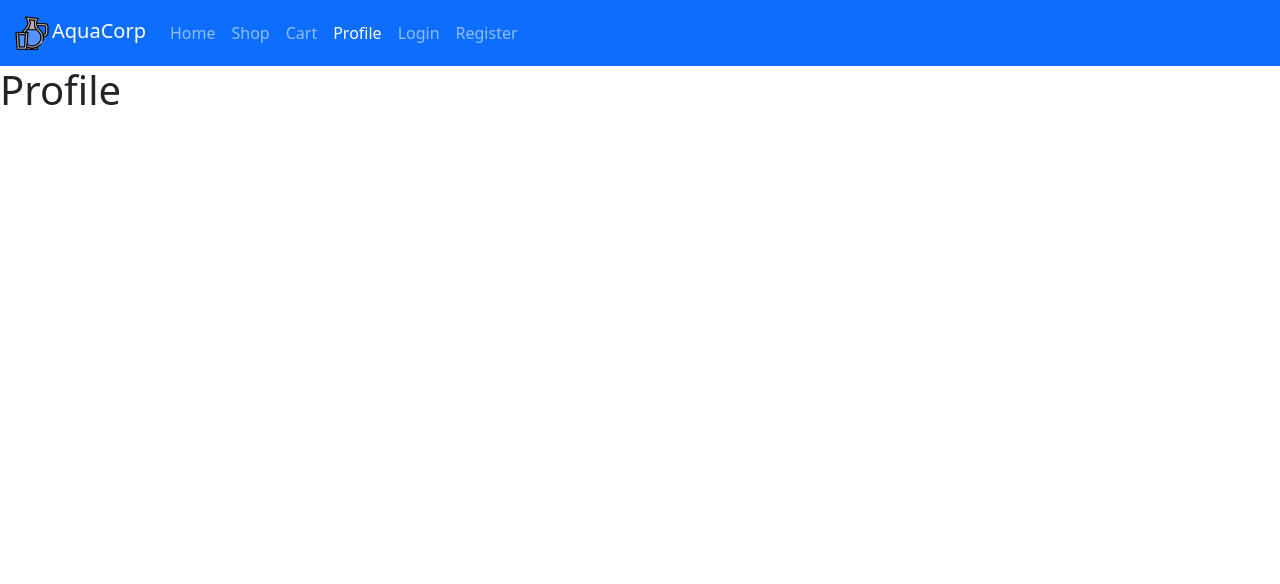
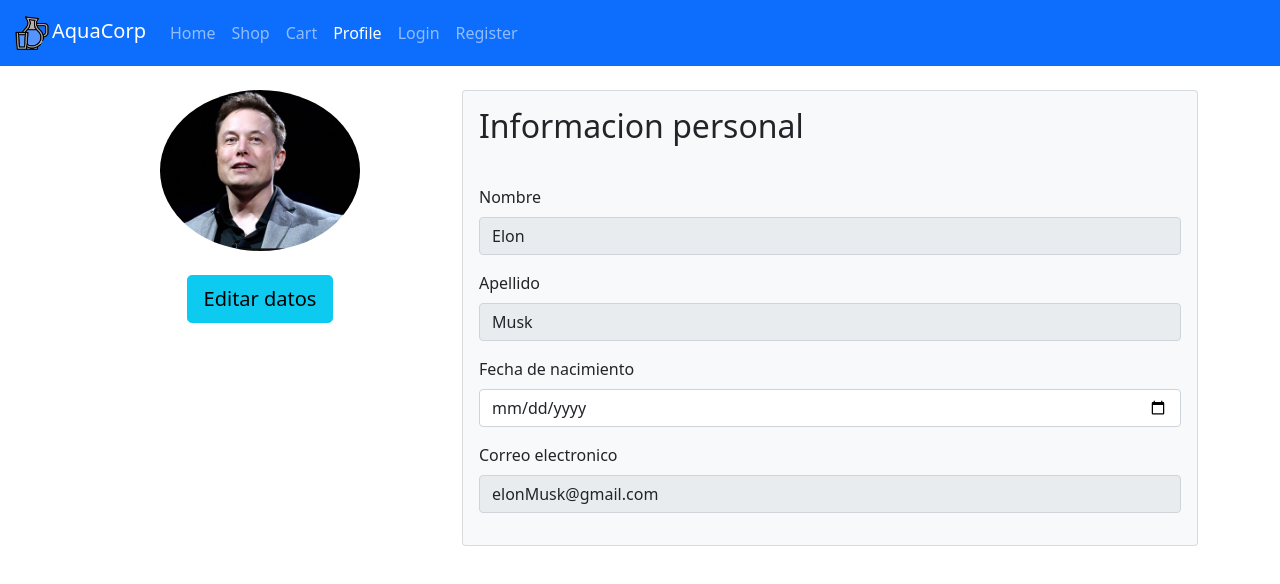
Before and after one commit to Carlos1408/aquacorp_ui, a React (Create React App) app: page /profile in a window 1280 px wide. Shown: the top 584 px of the page. Built offline with nearby package versions, Linux system fonts and the light colour scheme.

Commit message:
Ui de profile y login creados

```diff
--- a/src/data/user.json
+++ b/src/data/user.json
@@ -4,5 +4,6 @@
     "lastname" : "Musk",
     "email" : "elonMusk@gmail.com",
     "password" : "1234567890",
-    "address" : "EEUU"
+    "address" : "EEUU",
+    "birthdate" : "28-06-1971"
 }
--- a/src/pages/Login.js
+++ b/src/pages/Login.js
@@ -1,7 +1,44 @@
+import logo from "../assets/logo.png";
+
 export default function Login() {
-    return (
-        <div>
-            <h1>Login</h1>
+  return (
+    <div className="pt-5">
+      <div className="text-center d-flex justify-content-center align-items-center">
+        <div className="form-signin">
+          <form>
+            <img className="mb-4" src={logo} alt="" width="100" height="100" />
+            <h1 className="h3 mb-3 fw-normal">Inicio de sesion</h1>
+
+            <div className="form-floating my-3">
+              <input
+                type="email"
+                className="form-control"
+                id="floatingInput"
+                placeholder="name@example.com"
+              />
+              <label for="floatingInput">Correo electronico</label>
+            </div>
+            <div className="form-floating my-3">
+              <input
+                type="password"
+                className="form-control"
+                id="floatingPassword"
+                placeholder="Contraseña"
+              />
+              <label for="floatingPassword">Contraseña</label>
+            </div>
+
+            <div className="checkbox mb-3">
+              <label>
+                <input type="checkbox" value="remember-me" /> Recuerdame
+              </label>
+            </div>
+            <button className="w-100 btn btn-lg btn-primary" type="submit">
+              Iniciar sesion
+            </button>
+          </form>
         </div>
-    );
+      </div>
+    </div>
+  );
 }
--- a/src/pages/Profile.js
+++ b/src/pages/Profile.js
@@ -1,7 +1,57 @@
+import user from "../data/user.json";
+import photo from "../assets/photo.png";
+
 export default function Profile() {
-    return (
-        <div>
-            <h1>Profile</h1>
+  return (
+    <div className="pt-4">
+      <div className="container">
+        <div className="row">
+          <div className="col-lg-4">
+            <img
+              src={photo}
+              className="rounded-circle mx-auto d-block"
+              width="200"
+            />
+            <button className="btn btn-info btn-lg my-4 mx-auto d-block">
+                Editar datos
+            </button>
+
+          </div>
+          <div className="col-lg-8">
+            <div className="card bg-light">
+              <div className="card-title">
+                <h2 className="m-3">Informacion personal</h2>
+              </div>
+              <div className="card-body">
+                <div className="mb-3">
+                  <label for="name" className="form-label">
+                    Nombre
+                  </label>
+                  <input type="text" className="form-control" id="name" value={user.name} readOnly/>
+                </div>
+                <div className="mb-3">
+                  <label for="lastname" className="form-label">
+                    Apellido
+                  </label>
+                  <input type="text" className="form-control" id="lastname" value={user.lastname} readOnly/>
+                </div>
+                <div className="mb-3">
+                  <label for="birthdate" className="form-label">
+                    Fecha de nacimiento
+                  </label>
+                  <input type="date" className="form-control" id="birthdate" />
+                </div>
+                <div className="mb-3">
+                  <label for="lastname" className="form-label">
+                    Correo electronico
+                  </label>
+                  <input type="text" className="form-control" id="email" value={user.email} readOnly/>
+                </div>
+              </div>
+            </div>
+          </div>
         </div>
-    );
+      </div>
+    </div>
+  );
 }
```
Also changed, not shown: src/assets/photo.png (added).
